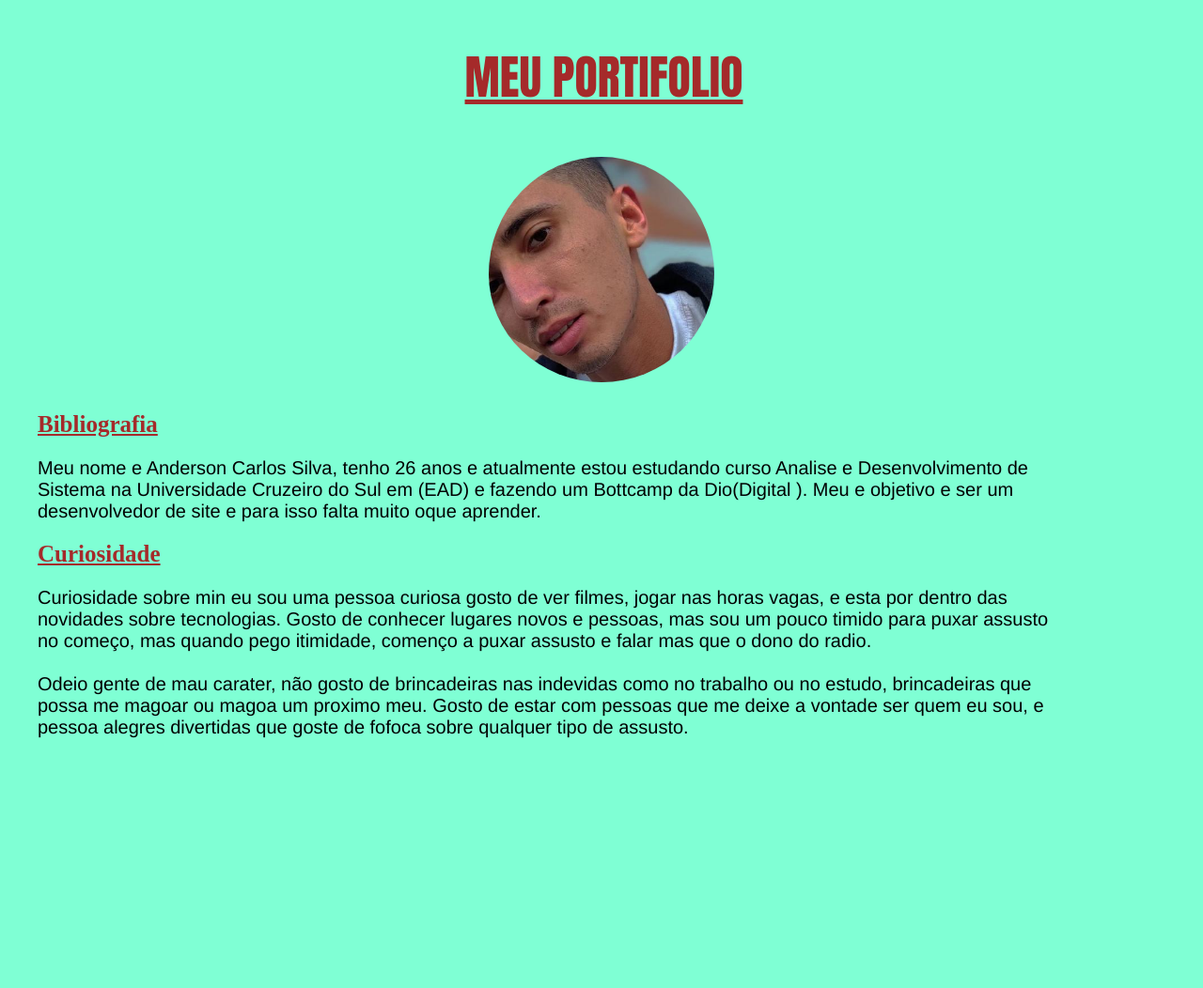
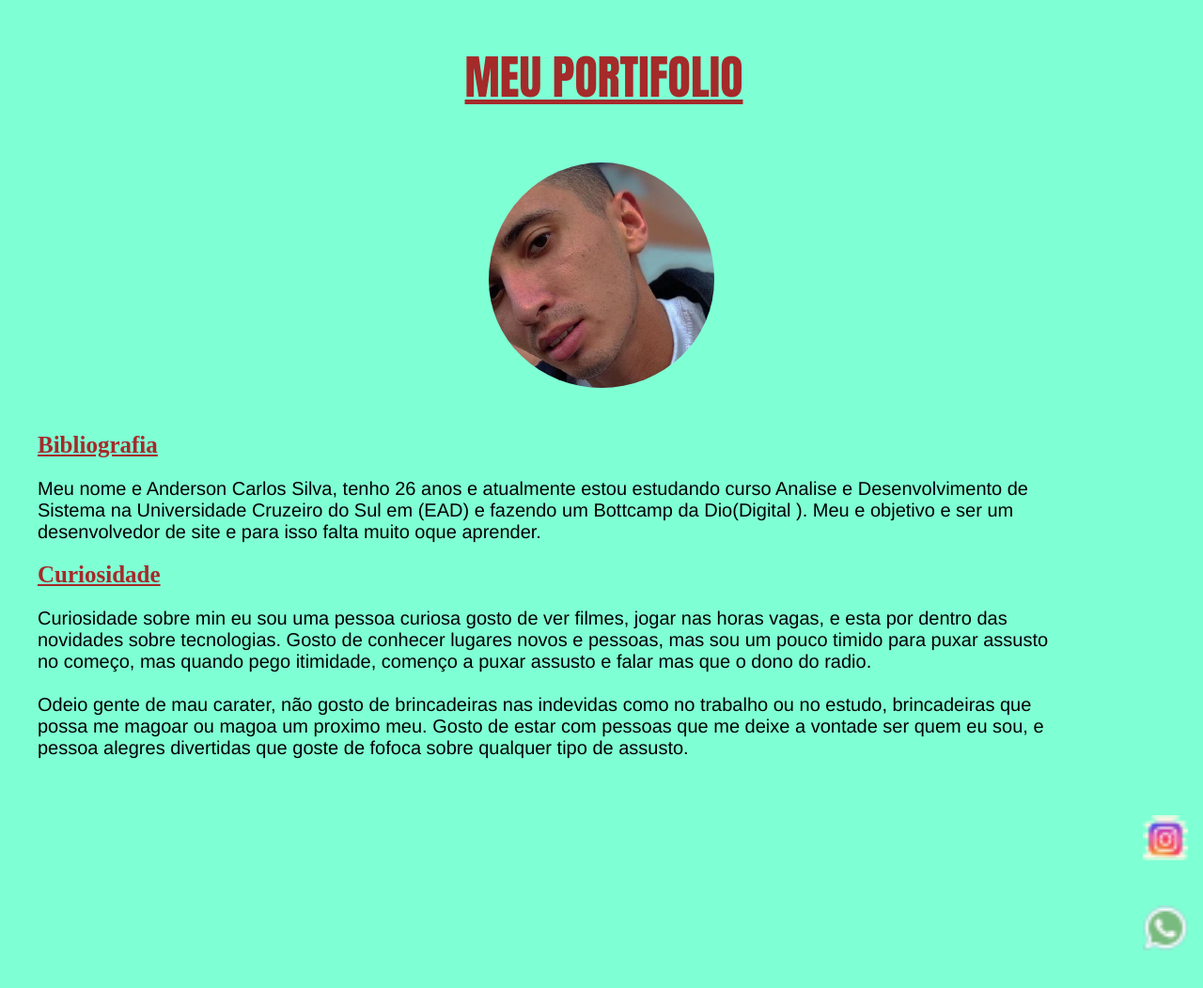
Before and after one commit to AndersonBR01/portifolio, a plain HTML site: page index1.html in a window 1280 px wide. Shown: the whole page at 94% size. Before the commit the page ends 806 px from the top, so only its background shows below. Drawn offline with Linux system fonts and the light colour scheme.

Commit message:
atualização

```diff
--- a/projeto/index1.html
+++ b/index1.html
@@ -31,7 +31,15 @@
             sobre qualquer tipo de assusto.
 
         </p>
+        <div class="group">
+            <div class="insta">
+                <img src="/icons/instagram2-icon.png" alt="">
+            </div>
+            <div class="whast">
+                <img src="/icons/whatsapp2-icon.png" alt="">
+            </div>
 
+        </div>
 
 
 
--- a/projeto/style.css
+++ b/style.css
@@ -46,7 +46,7 @@ h2{
 }
 
 .foto-perfil img{
-    display: flex;
+    display: block;
     justify-content: center;
     align-items: center;
     padding: auto;
@@ -60,15 +60,6 @@ h2{
 .foto-perfil img{
     height: 15rem;
     padding-bottom: 10px;
-
-}
-.group{
-    display: flex;
-    align-items:flex-start;
-    width: 100%;
-    padding-top: 10px;
-    justify-content: center;
-
 
 }
 
@@ -106,3 +97,44 @@ p{
     box-shadow: inset 0 0 0.5em rgba(255, 0, 0, 0);
     margin-right: 85%;
 }
+
+.group{
+    display: flex;
+    justify-content: space-between;
+    align-items: center;
+    flex-direction: column;
+
+    padding: 1rem 0;
+}
+
+.insta {
+    display: flex;
+    justify-content: center;
+    align-items: center;
+    height: 6rem;
+    overflow: hidden;
+}
+
+.insta img{
+    height: 3rem;
+    width: 3rem;
+    margin-left: 75rem;
+    flex-direction: column-reverse;
+
+}
+
+.whast {
+    display: flex;
+    justify-content: center;
+    align-items: center;
+    height: 6rem;
+    overflow: hidden;
+}
+
+
+.whast img{
+    height: 3rem;
+    width: 3rem;
+    margin-left: 75rem;
+    flex-direction: column-reverse;
+}
```
Also changed, not shown: index2.html (renamed from projeto/index2.html, +1 -0 lines), icons/instagram2-icon.png (added), icons/whatsapp2-icon.png (added), perfil-instagram.jpg (renamed from projeto/perfil-instagram.jpg), projeto/icons/instagram-icon.png (deleted), projeto/icons/whats-ico.png (deleted), 6 other files.
